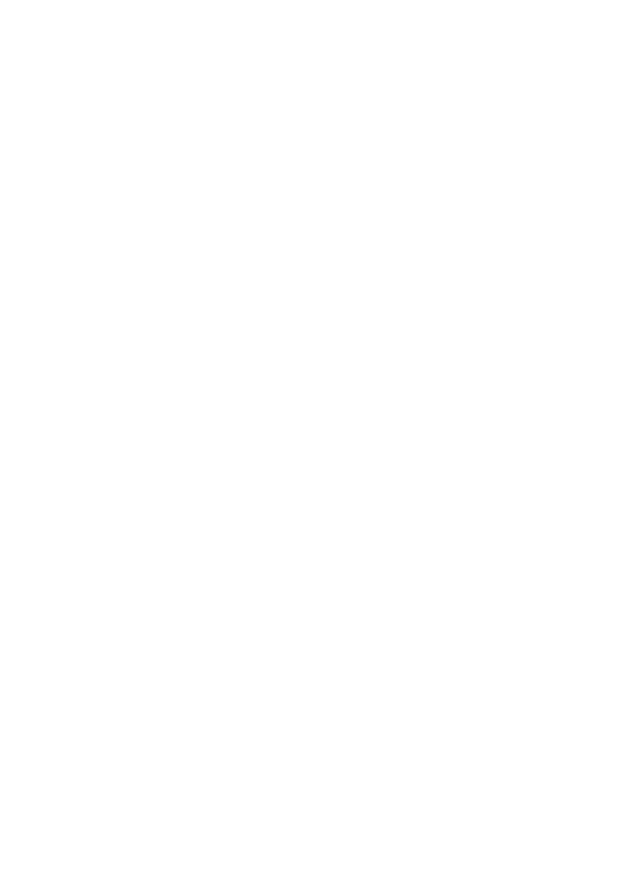
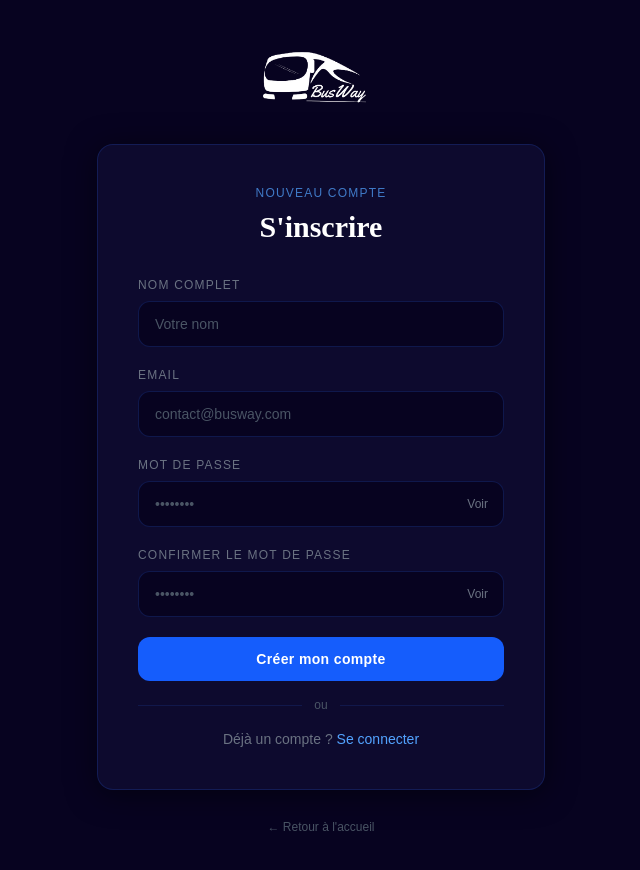
Before and after one commit to titollay/busway, a React (Vite) app: page /register in a window 1280 px wide. Before the commit this address had no page. Shown: the top 870 px of the page, without its empty margins (319-959 px from the left). Before the commit the page ends 800 px from the top, so only its background shows below. Built offline with nearby package versions, Linux system fonts and the light colour scheme.

Commit message:
work login and register!by safae

```diff
--- a/src/App.jsx
+++ b/src/App.jsx
@@ -7,6 +7,7 @@
 import Contact from "./components/Contact";
 import Services from "./components/Services";
 import Login from "./components/Login";
+import Register from "./components/Register";
 
 
 
@@ -20,6 +21,7 @@
         <Route path="/services" element={<Services/>} />
         <Route path="/contact" element={<Contact/>} />
         <Route path="/login" element={<Login />} />
+        <Route path="/register" element={<Register />} />
       </Routes>
 
 
--- /dev/null
+++ b/src/components/Register.jsx
@@ -0,0 +1,200 @@
+import React, { useState } from "react";
+import { useNavigate, Link } from "react-router-dom";
+import logo from "../assets/logo.png";
+
+export default function Register() {
+    const [nom, setNom] = useState("");
+    const [email, setEmail] = useState("");
+    const [password, setPassword] = useState("");
+    const [confirm, setConfirm] = useState("");
+    const [showPassword, setShowPassword] = useState(false);
+    const [showConfirm, setShowConfirm] = useState(false);
+    const navigate = useNavigate();
+
+    const handleSubmit = (e) => {
+    e.preventDefault();
+    if (password !== confirm) {
+        alert("Les mots de passe ne correspondent pas !");
+        return;
+    }
+    console.log({ nom, email, password });
+    // Ici tu peux ajouter la logique d'envoi à ton API
+    };
+
+    return (
+    <div className="min-h-screen bg-[#070320] flex items-center justify-center px-6 py-12 animate-fade-in">
+
+        <div className="w-full max-w-md">
+
+        {/* Logo */}
+        <div className="flex justify-center mb-8">
+            <img src={logo} alt="BusWay" className="h-16 object-contain" />
+        </div>
+
+        {/* Card */}
+        <div
+            className="bg-[#0d0a2e] border border-blue-900/40 rounded-2xl p-10 animate-fade-in-delay"
+            style={{ boxShadow: "0 4px 30px rgba(0,0,0,0.5)" }}
+        >
+          {/* Title */}
+            <p className="text-blue-400 text-xs uppercase tracking-widest font-medium mb-2 text-center animate-pulse">
+            NOUVEAU COMPTE
+            </p>
+            <h1
+            className="text-3xl font-bold text-white text-center mb-8"
+            style={{ fontFamily: "'Playfair Display', serif" }}
+            >
+            S'inscrire
+            </h1>
+
+          {/* Form */}
+            <form className="space-y-5" onSubmit={handleSubmit}>
+
+            {/* Nom */}
+            <div>
+                <label className="text-xs text-gray-500 uppercase tracking-widest block mb-2">
+                Nom complet
+                </label>
+                <input
+                type="text"
+                value={nom}
+                onChange={(e) => setNom(e.target.value)}
+                placeholder="Votre nom"
+                className="w-full bg-[#070320] border border-blue-900/40 rounded-xl
+                            px-4 py-3 text-white text-sm placeholder:text-gray-600
+                            focus:outline-none focus:border-blue-500/60 transition duration-300"
+                />
+            </div>
+
+            {/* Email */}
+            <div>
+                <label className="text-xs text-gray-500 uppercase tracking-widest block mb-2">
+                Email
+                </label>
+                <input
+                type="email"
+                value={email}
+                onChange={(e) => setEmail(e.target.value)}
+                placeholder="contact@busway.com"
+                className="w-full bg-[#070320] border border-blue-900/40 rounded-xl
+                            px-4 py-3 text-white text-sm placeholder:text-gray-600
+                            focus:outline-none focus:border-blue-500/60 transition duration-300"
+                />
+            </div>
+
+            {/* Password */}
+            <div>
+                <label className="text-xs text-gray-500 uppercase tracking-widest block mb-2">
+                Mot de passe
+                </label>
+                <div className="relative">
+                <input
+                    type={showPassword ? "text" : "password"}
+                    value={password}
+                    onChange={(e) => setPassword(e.target.value)}
+                    placeholder="••••••••"
+                    className="w-full bg-[#070320] border border-blue-900/40 rounded-xl
+                                px-4 py-3 text-white text-sm placeholder:text-gray-600
+                                focus:outline-none focus:border-blue-500/60 transition duration-300"
+                />
+                <button
+                    type="button"
+                    onClick={() => setShowPassword(!showPassword)}
+                    className="absolute right-4 top-1/2 -translate-y-1/2
+                    text-gray-500 hover:text-blue-400 transition text-xs"
+                >
+                    {showPassword ? "Cacher" : "Voir"}
+                </button>
+                </div>
+            </div>
+
+            {/* Confirm Password */}
+            <div>
+                <label className="text-xs text-gray-500 uppercase tracking-widest block mb-2">
+                Confirmer le mot de passe
+                </label>
+                <div className="relative">
+                <input
+                    type={showConfirm ? "text" : "password"}
+                    value={confirm}
+                    onChange={(e) => setConfirm(e.target.value)}
+                    placeholder="••••••••"
+                    className="w-full bg-[#070320] border border-blue-900/40 rounded-xl
+                                px-4 py-3 text-white text-sm placeholder:text-gray-600
+                                focus:outline-none focus:border-blue-500/60 transition duration-300"
+                />
+                <button
+                    type="button"
+                    onClick={() => setShowConfirm(!showConfirm)}
+                    className="absolute right-4 top-1/2 -translate-y-1/2
+                    text-gray-500 hover:text-blue-400 transition text-xs"
+                >
+                    {showConfirm ? "Cacher" : "Voir"}
+                </button>
+                </div>
+            </div>
+
+            {/* Submit */}
+            <button
+                type="submit"
+            className="w-full bg-blue-600 hover:bg-blue-700 text-white font-semibold
+            py-3 rounded-xl transition duration-300 hover:scale-[1.02]
+            text-sm tracking-wide"
+            >
+                Créer mon compte
+            </button>
+
+            </form>
+
+          {/* Divider */}
+            <div className="flex items-center gap-3 my-4">
+            <div className="flex-1 border-t border-blue-900/30" />
+            <span className="text-gray-600 text-xs">ou</span>
+            <div className="flex-1 border-t border-blue-900/30" />
+            </div>
+
+          {/* Login link */}
+            <p className="text-center text-gray-500 text-sm">
+            Déjà un compte ?{" "}
+            <Link
+                to="/login"
+                className="text-blue-400 hover:text-blue-300 transition font-medium"
+            >
+                Se connecter
+            </Link>
+            </p>
+
+        </div>
+
+        {/* Back home */}
+        <p className="text-center mt-6">
+            <span
+            onClick={() => navigate("/")}
+            className="text-xs text-gray-600 hover:text-blue-400 transition cursor-pointer"
+            >
+            ← Retour à l'accueil
+            </span>
+        </p>
+</div>
+
+            {/* Fade-in animation */}
+            <style jsx>{`
+                @keyframes fade-in-opacity {
+                0% {
+                opacity: 0;
+                }
+                100% {
+                opacity: 1;
+                }
+            }.animate-fade-in {
+                opacity: 0;
+                animation: fade-in-opacity 1s ease-out forwards;
+                }
+                .animate-fade-in-delay {
+                opacity: 0;
+                animation: fade-in-opacity 1s ease-out forwards;
+                animation-delay: 0.2s;
+                }
+            `}</style>
+            </div>
+        );}
```
